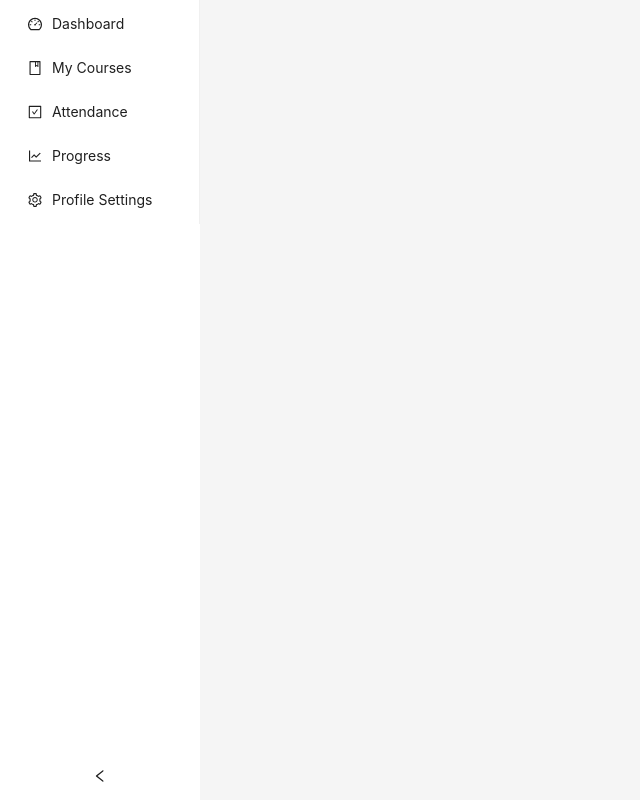
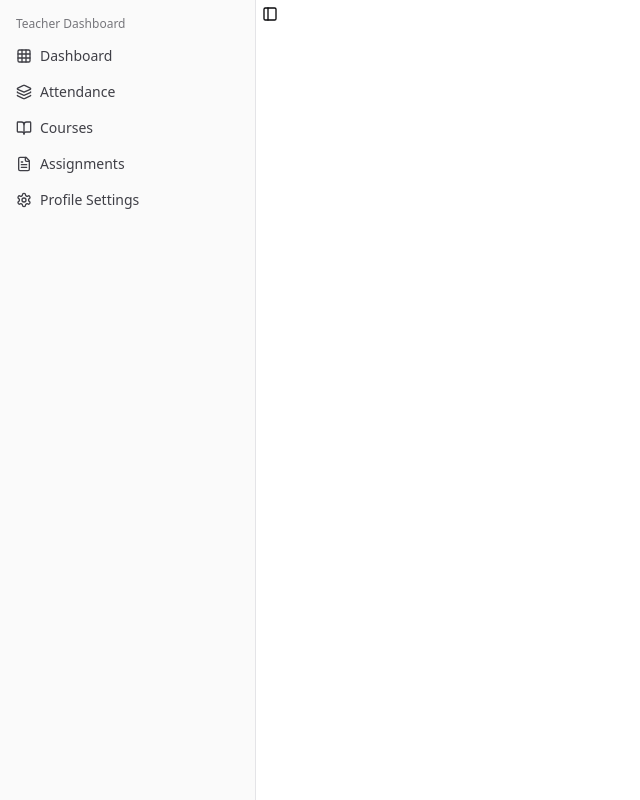
Before and after one commit to abdul-ahad-dev/SMIT-LMS, a React (Vite) app: page /student in a window 1280 px wide. Shown: the whole page, without its empty margins (0-640 px from the left). Built offline with nearby package versions, Linux system fonts and the light colour scheme.

Commit message:
Set up student layout with sidebar and main content area using Shadcn

```diff
--- a/src/App.jsx
+++ b/src/App.jsx
@@ -23,6 +23,7 @@ import AdminCourseManagement from './admin/AdminBatchManagement'
 import AdminBatchManagement from './admin/AdminBatchManagement'
 import Report from './admin/Reports'
 import AdminProfileSetting from './admin/AdminProfileSetting'
+import StudentAssignment from './student/StudentAssignment'
 
 function App() {
   return (
@@ -34,6 +35,7 @@ function App() {
         {/* Student Sub-Routes */}
         <Route path="/student" element={<Student />}>
           <Route path="dashboard" index element={<StudentDashboard />} />
+          <Route path="assignment" index element={<StudentAssignment />} />
           <Route path="course" element={<StudentCourse />} />
           <Route path="attendance" element={<StudentAttendance />} />
           <Route path="progress" element={<StudentProgress />} />
@@ -49,6 +51,7 @@ function App() {
           <Route path="setting" element={<TeacherProfileSetting />} />
         </Route>
 
+        {/* Admin Sub-Routes */}
         <Route path='/admin' element={<Admin />} >
           <Route path="dashboard" index element={<AdminDashboard />} />
           <Route path="user-management" element={<AdminUserManagement />} />
--- /dev/null
+++ b/src/student/StudentAssignment.jsx
@@ -0,0 +1,7 @@
+function StudentAssignment() {
+  return (
+    <div>StudentAssignment</div>
+  )
+}
+
+export default StudentAssignment
--- a/src/student/index.jsx
+++ b/src/student/index.jsx
@@ -1,58 +1,17 @@
-import { useState } from 'react';
-import {
-  DashboardOutlined,
-  BookOutlined,
-  CheckSquareOutlined,
-  LineChartOutlined,
-  SettingOutlined,
-} from '@ant-design/icons';
-import { Layout, Menu } from 'antd';
-import { useNavigate, Outlet } from 'react-router-dom';
+import { SidebarProvider, SidebarTrigger } from "@/components/ui/sidebar"
+import { StudentSidebar } from "./student-sidebar"
+import { Outlet } from "react-router-dom"
 
-const { Sider } = Layout;
-
-// Utility function to create menu items
-function getItem(label, key, icon, children) {
-  return {
-    key,
-    icon,
-    children,
-    label,
-  };
+function Student() {
+  return (
+    <SidebarProvider>
+      <StudentSidebar />
+      <main>
+        <SidebarTrigger />
+        <Outlet />
+      </main>
+    </SidebarProvider>
+  )
 }
 
-// Menu items
-const items = [
-  getItem('Dashboard', '/student/dashboard', <DashboardOutlined />),
-  getItem('My Courses', '/student/course', <BookOutlined />),
-  getItem('Attendance', '/student/attendance', <CheckSquareOutlined />),
-  getItem('Progress', '/student/progress', <LineChartOutlined />),
-  getItem('Profile Settings', '/student/setting', <SettingOutlined />),
-];
-
-const Student = () => {
-  const [collapsed, setCollapsed] = useState(false);
-  const navigate = useNavigate();
-
-  // Handle menu click to navigate
-  const handleMenuClick = ({ key }) => {
-    navigate(key); // Navigate to the route associated with the clicked menu item
-  };
-
-  return (
-    <Layout style={{ minHeight: '100vh' }}>
-      <Sider theme='light' collapsible collapsed={collapsed} onCollapse={(value) => setCollapsed(value)}>
-        <div className="demo-logo-vertical" />
-        <Menu
-          theme="light"
-          defaultSelectedKeys={['1']}
-          mode="inline" items={items}
-          onClick={handleMenuClick}
-        />
-      </Sider>
-      <Outlet />
-    </Layout>
-  );
-};
-
-export default Student;
+export default Student
--- /dev/null
+++ b/src/student/student-sidebar.jsx
@@ -0,0 +1,67 @@
+import { BookOpen, Grid, Layers, FileText, Settings } from "lucide-react"
+
+import {
+  Sidebar,
+  SidebarContent,
+  SidebarGroup,
+  SidebarGroupContent,
+  SidebarGroupLabel,
+  SidebarMenu,
+  SidebarMenuButton,
+  SidebarMenuItem,
+} from "@/components/ui/sidebar"
+
+// Menu items.
+const items = [
+  {
+    title: "Dashboard",
+    url: "/student/dashboard",
+    icon: Grid,
+  },
+  {
+    title: "Attendance",
+    url: "/student/attendance",
+    icon: Layers,
+  },
+  {
+    title: "Courses",
+    url: "/student/course",
+    icon: BookOpen,
+  },
+  {
+    title: "Assignments",
+    url: "/student/assignment",
+    icon: FileText,
+  },
+  {
+    title: "Profile Settings",
+    url: "/student/setting",
+    icon: Settings,
+  },
+]
+
+export function StudentSidebar() {
+  return (
+    <Sidebar>
+      <SidebarContent>
+        <SidebarGroup>
+          <SidebarGroupLabel>Teacher Dashboard</SidebarGroupLabel>
+          <SidebarGroupContent>
+            <SidebarMenu>
+              {items.map((item) => (
+                <SidebarMenuItem key={item.title}>
+                  <SidebarMenuButton asChild>
+                    <a href={item.url}>
+                      <item.icon />
+                      <span>{item.title}</span>
+                    </a>
+                  </SidebarMenuButton>
+                </SidebarMenuItem>
+              ))}
+            </SidebarMenu>
+          </SidebarGroupContent>
+        </SidebarGroup>
+      </SidebarContent>
+    </Sidebar>
+  )
+}
```
